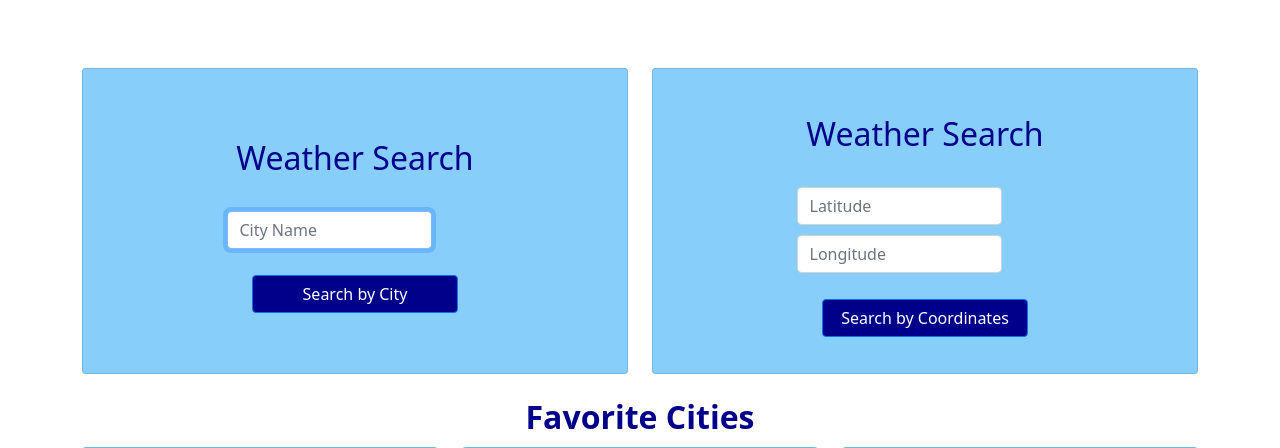
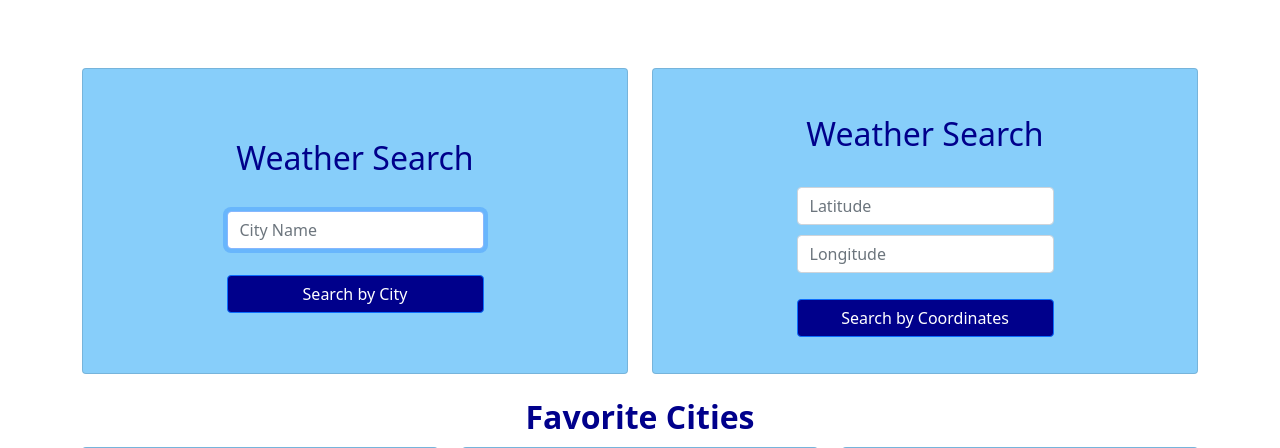
Before and after one commit to GloriousGeek/cs50, a Flask app: page / in a window 1280 px wide. Shown: the part 76-524 px from the top of the page. Run offline with Flask 3, Linux system fonts and the light colour scheme; a user stored in the database is signed in; data comes from the database, SQL or seed files in the repository; data that the repository does not hold is empty; some libraries are stand-ins or nearby versions.

Commit message:
Mon, Dec 25, 2023, 12:25 AM +05:00

```diff
--- a/project/static/styles.css
+++ b/project/static/styles.css
@@ -40,7 +40,7 @@ nav .navbar-brand .green {
 
 /* Style for the input fields */
 .form-control {
-    width: 80%;
+    width: 100%;
     /* Adjust the width as needed */
     margin: 10px 0;
     /* background-color: lightblue; Light blue background */
@@ -51,7 +51,7 @@ nav .navbar-brand .green {
 
 /* Style for the buttons */
 .btn-primary {
-    width: 80%;
+    width: 100%;
     /* Adjust the width as needed */
     margin: 10px 0;
     background-color: darkblue;
```
